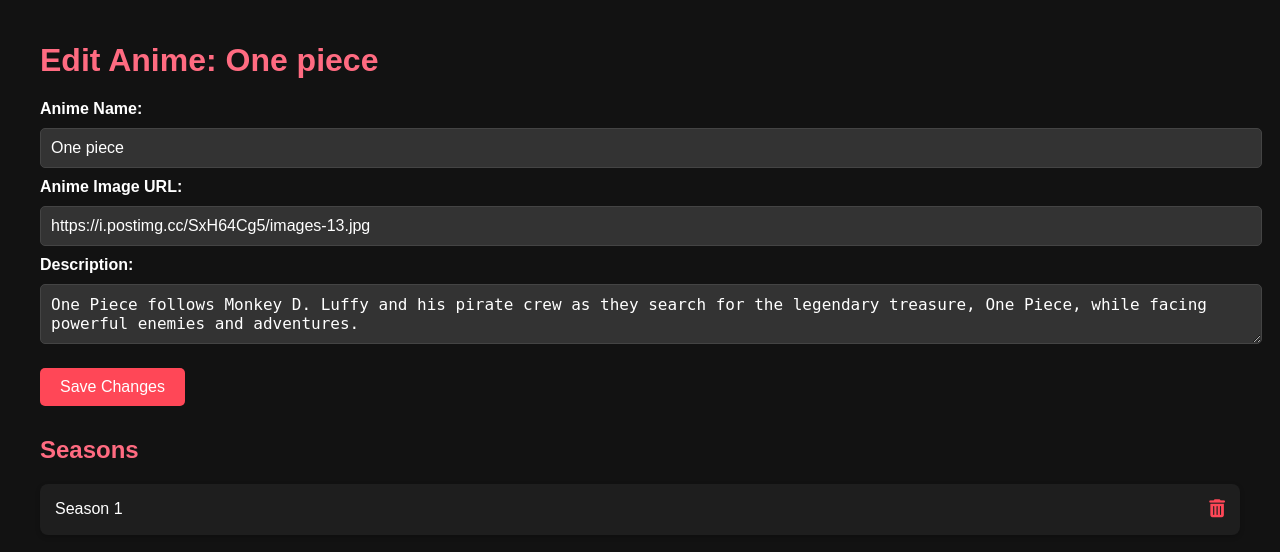
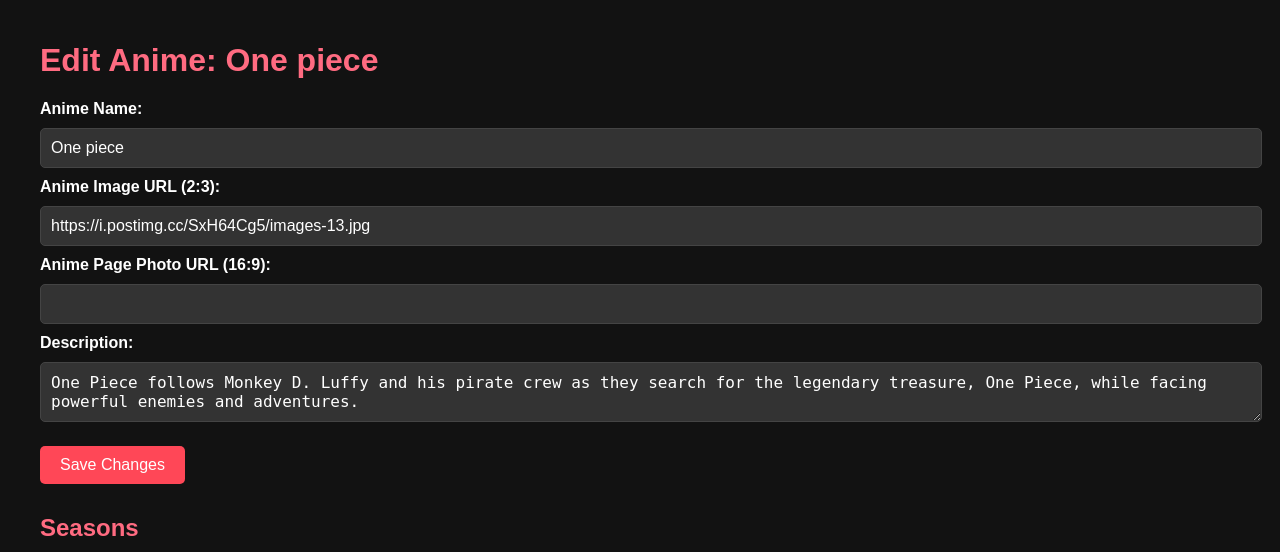
Before and after one commit to shahariarmahfuz/anime_verse, a Flask app: page /edit_anime/1 in a window 1280 px wide. Shown: the part 121-673 px from the top of the page. Run offline with Flask 3, Linux system fonts and the light colour scheme; some libraries are stand-ins or nearby versions.

Commit message:
Update edit_anime.html

```diff
--- a/templates/edit_anime.html
+++ b/templates/edit_anime.html
@@ -7,8 +7,11 @@
     <label for="name">Anime Name:</label>
     <input type="text" name="name" id="name" value="{{ anime.name }}" required>
     <br>
-    <label for="image">Anime Image URL:</label>
+    <label for="image">Anime Image URL (2:3):</label>
     <input type="text" name="image" id="image" value="{{ anime.image }}" required>
+    <br>
+    <label for="anime_page_photo">Anime Page Photo URL (16:9):</label>
+    <input type="text" name="anime_page_photo" id="anime_page_photo" value="{{ anime.anime_page_photo }}" required>
     <br>
     <label for="description">Description:</label>
     <textarea name="description" id="description" required>{{ anime.description }}</textarea>
```
